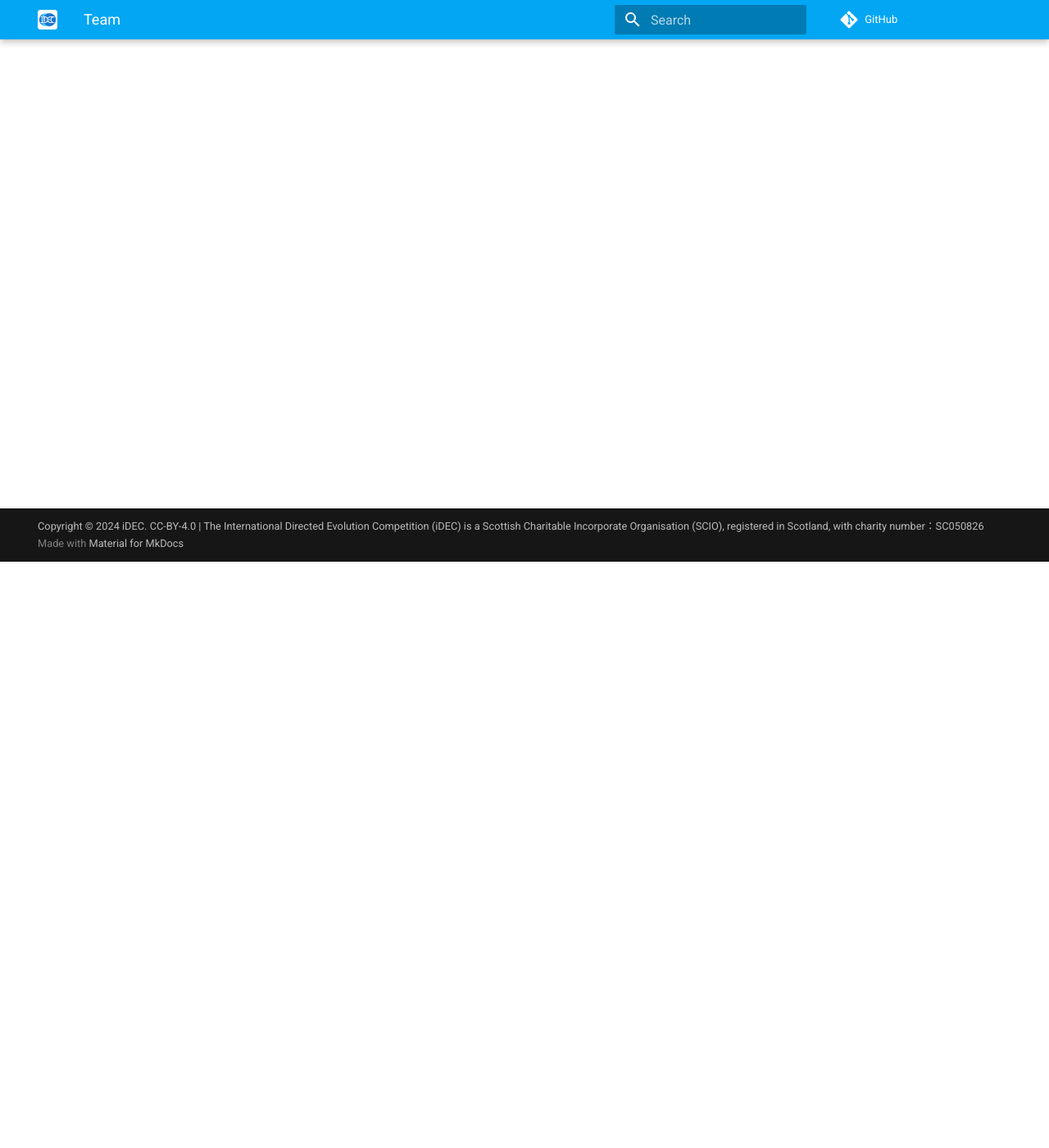
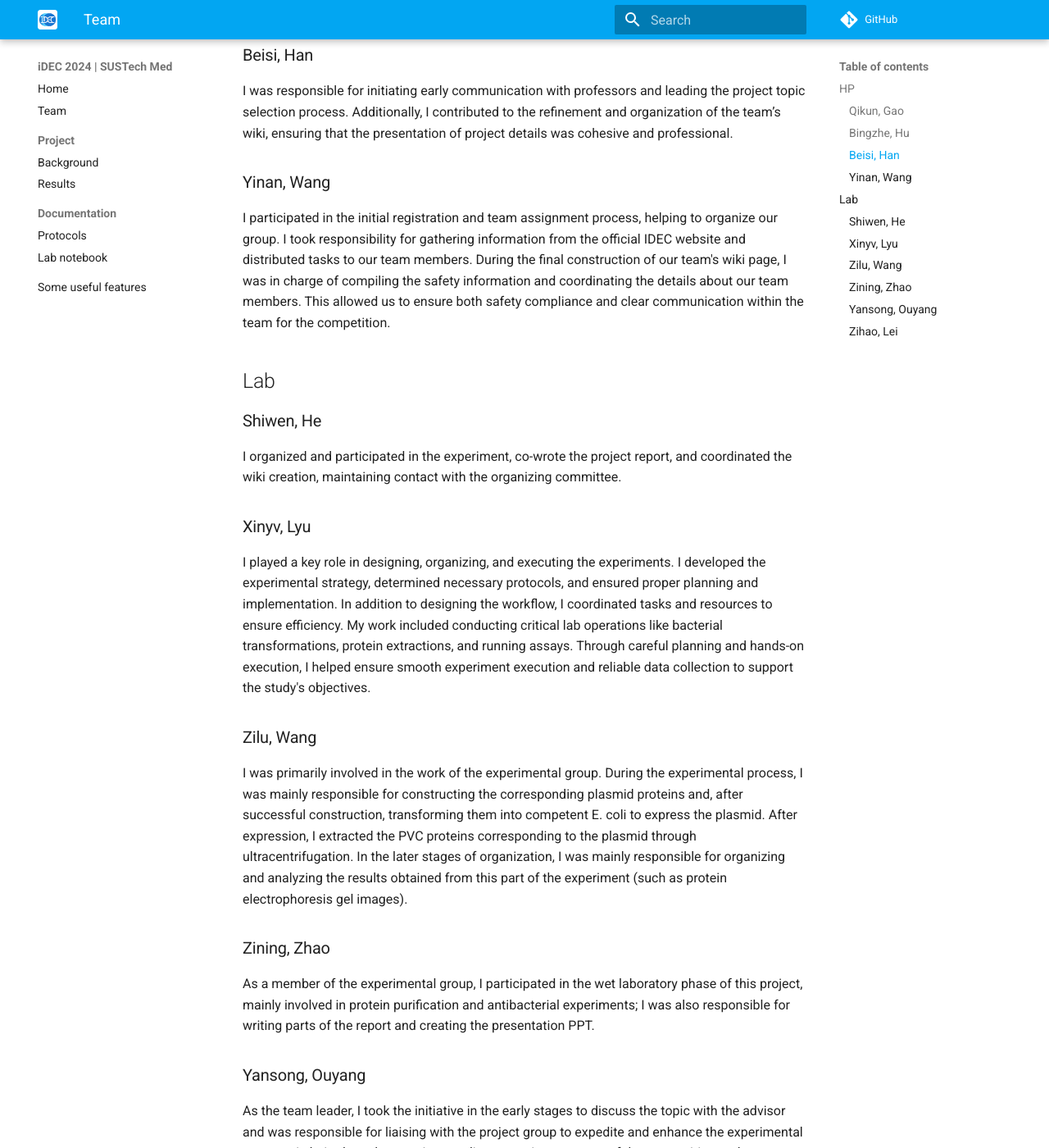
Before and after one commit to FarmerKN/2024_SUSTech_Med, an MkDocs documentation site: the page built from docs/project/Team.md, in a window 1280 px wide and 1400 px high, scrolled down 715 px. Shown: the whole window at 82% size. Built offline with MkDocs 1.6.1 and Material for MkDocs 9.7.7, drawn with Linux system fonts in a browser that asks for light colours; comment, search, counter and statistics services are not loaded; some of the changed text lies outside the part shown.

Commit message:
Update Team.md

```diff
--- a/docs/project/Team.md
+++ b/docs/project/Team.md
@@ -1,3 +1,55 @@
 # Team
 
-We are the SUSTech-Med team. Our team is a group that strives for excellence and is proactive. We are dedicated to making our mark in the field of synthetic biology.
+## HP
+
+### Qikun, Gao
+
+Attribution
+
+I have participated in the visualization and propagation in the project.
+
+Text summary: I am responsible for collecting and organizing research data and analysis reports of team members, ensuring that all documents are in the same format and the information is accurate. Through efficient information management, the team is provided with a clear workflow and data access system.
+
+Official website interpretation: I formulated detailed interpretation of the iDEC competition's official website information, extracted key points and shared with the team to help team members better understand the competition background and evaluation criteria. He also asked the previous team members about relevant questions.
+
+
+### Bingzhe, Hu
+
+In the IDEC competition, I contributed by engaging in preliminary project discussions, assembling the team, and reaching out to relevant teachers. I also designed the team logo and created the final presentation poster, ensuring a cohesive and impactful presentation for our project.
+
+### Beisi, Han
+
+I was responsible for initiating early communication with professors and leading the project topic selection process. Additionally, I contributed to the refinement and organization of the team’s wiki, ensuring that the presentation of project details was cohesive and professional.
+
+### Yinan, Wang
+
+I participated in the initial registration and team assignment process, helping to organize our group. I took responsibility for gathering information from the official IDEC website and distributed tasks to our team members. During the final construction of our team's wiki page, I was in charge of compiling the safety information and coordinating the details about our team members. This allowed us to ensure both safety compliance and clear communication within the team for the competition.
+
+## Lab
+
+### Shiwen, He
+
+I organized and participated in the experiment, co-wrote the project report, and coordinated the wiki creation, maintaining contact with the organizing committee.
+
+### Xinyv, Lyu
+
+I played a key role in designing, organizing, and executing the experiments. I developed the experimental strategy, determined necessary protocols, and ensured proper planning and implementation. In addition to designing the workflow, I coordinated tasks and resources to ensure efficiency. My work included conducting critical lab operations like bacterial transformations, protein extractions, and running assays. Through careful planning and hands-on execution, I helped ensure smooth experiment execution and reliable data collection to support the study's objectives.
+
+### Zilu, Wang
+
+I was primarily involved in the work of the experimental group. During the experimental process, I was mainly responsible for constructing the corresponding plasmid proteins and, after successful construction, transforming them into competent E. coli to express the plasmid. After expression, I extracted the PVC proteins corresponding to the plasmid through ultracentrifugation. In the later stages of organization, I was mainly responsible for organizing and analyzing the results obtained from this part of the experiment (such as protein electrophoresis gel images).
+
+
+### Zining, Zhao
+
+As a member of the experimental group, I participated in the wet laboratory phase of this project, mainly involved in protein purification and antibacterial experiments; I was also responsible for writing parts of the report and creating the presentation PPT.
+
+
+### Yansong, Ouyang
+
+As the team leader, I took the initiative in the early stages to discuss the topic with the advisor and was responsible for liaising with the project group to expedite and enhance the experimental process. I chaired regular meetings to discuss various aspects of the competition and to ensure smooth progress. I also maintained consistent follow-ups on the experimental progress, engaging in timely communication with the advisor to facilitate the completion of the project. As a member of the experimental group, I participated in various experiments, including bacterial transformation, plasmid extraction, the separation and purification of the target protein, and so on.
+
+
+### Zihao, Lei
+
+In this competition task, I was primarily responsible for the arrangement and design of the experimental tasks, as well as summarizing the results. As a member of the experimental team, I completed various experimental tasks under the guidance and supervision of laboratory professionals. These tasks included preparing culture media, extracting PVC proteins through ultracentrifugation, conducting sterilization experiments (targeting Vibrio cholerae), and preparing samples for transmission electron microscopy (TEM). In addition to these tasks, I also took charge of writing the experimental protocols and organized the entire team to complete and submit the final report.
```
